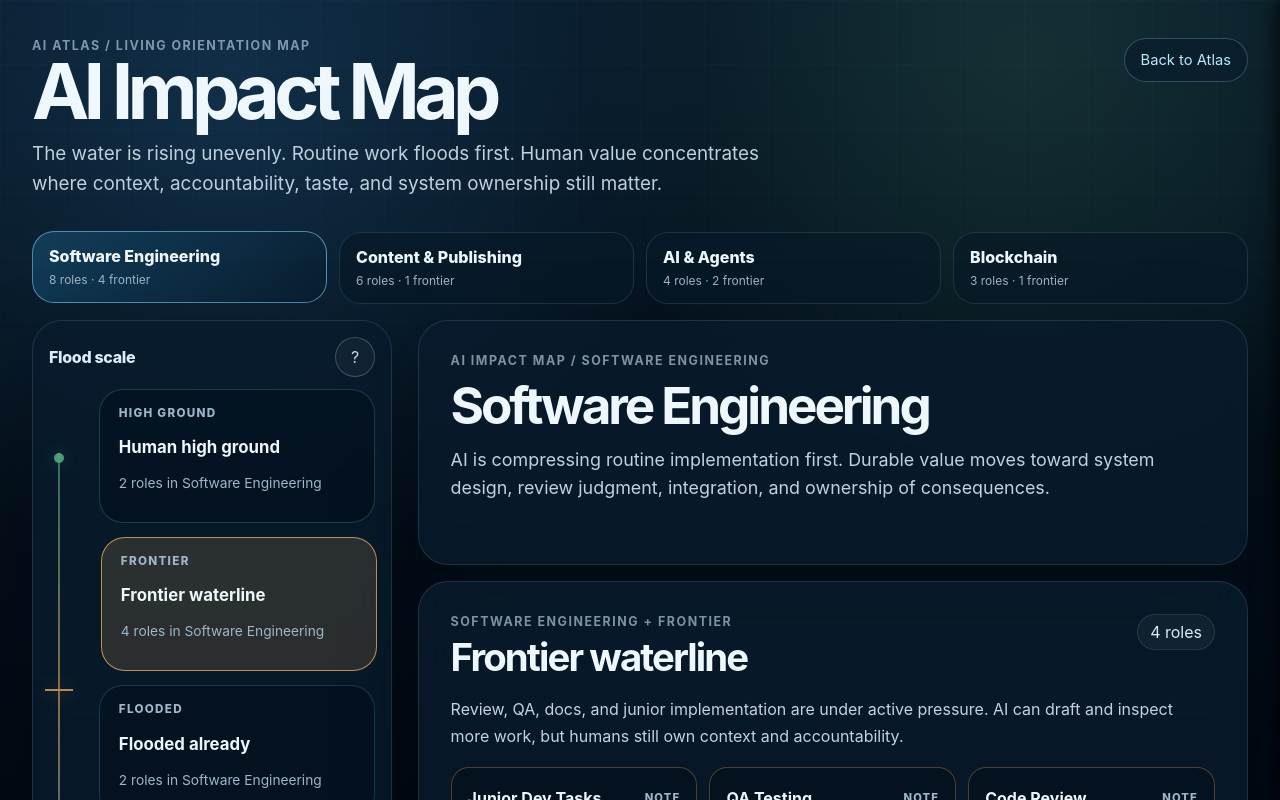
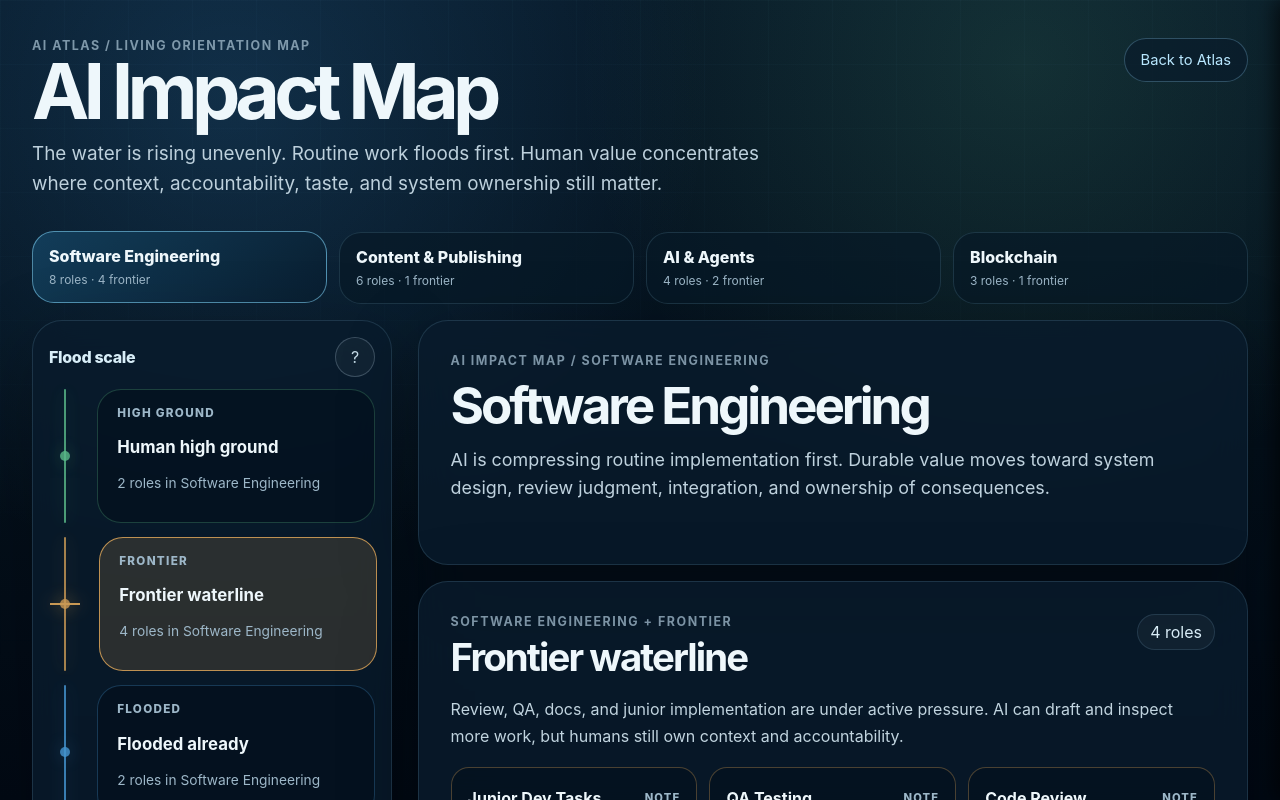
Before and after one commit to turtleand/ai-atlas, a React (Vite) app: page /ai-impact-map#software-engineering in a window 1280 px wide. Built offline with nearby package versions, Linux system fonts and the light colour scheme.

Commit message:
fix: align impact flood scale segments

```diff
--- a/src/components/impact-map/ImpactMapPage.tsx
+++ b/src/components/impact-map/ImpactMapPage.tsx
@@ -105,8 +105,13 @@ function FloodScale({
         </div>
       )}
 
+      <div className="impact-flood-scale-body">
         <div className="impact-scale-rail" aria-hidden="true">
-        <span className="impact-scale-waterline" />
+          {statusOrder.map((status) => (
+            <span key={status} className={`impact-scale-segment ${status}`}>
+              {status === 'frontier' && <span className="impact-scale-waterline" />}
+            </span>
+          ))}
         </div>
 
         <div className="impact-flood-layer-list">
@@ -128,6 +133,7 @@ function FloodScale({
               </button>
             );
           })}
+        </div>
       </div>
     </aside>
   );
--- a/src/styles/impact-map.css
+++ b/src/styles/impact-map.css
@@ -242,60 +242,82 @@
   color: var(--impact-ink);
 }
 
-.impact-scale-rail {
-  position: absolute;
-  top: 132px;
-  bottom: 1.45rem;
-  left: 1.55rem;
-  width: 2px;
-  background: linear-gradient(180deg, rgba(var(--impact-safe-rgb), 0.6), rgba(var(--impact-frontier-rgb), 0.75), rgba(var(--impact-submerged-rgb), 0.75));
-  opacity: 0.7;
+.impact-flood-scale-body {
+  --impact-flood-layer-min-height: 134px;
+  --impact-flood-layer-gap: 0.9rem;
+  display: grid;
+  grid-template-columns: 2rem minmax(0, 1fr);
+  gap: 1rem;
+  align-items: stretch;
 }
 
-.impact-scale-rail::before,
-.impact-scale-rail::after {
+.impact-scale-rail {
+  display: grid;
+  grid-template-rows: repeat(3, minmax(var(--impact-flood-layer-min-height), 1fr));
+  gap: var(--impact-flood-layer-gap);
+  justify-items: center;
+  opacity: 0.78;
+}
+
+.impact-scale-segment {
+  position: relative;
+  width: 2px;
+  min-height: var(--impact-flood-layer-min-height);
+  border-radius: 999px;
+}
+
+.impact-scale-segment::before {
   content: '';
   position: absolute;
-  left: -4px;
+  left: 50%;
+  top: 50%;
   width: 10px;
   height: 10px;
   border-radius: 999px;
+  transform: translate(-50%, -50%);
 }
 
-.impact-scale-rail::before {
-  top: 0;
-  background: rgba(var(--impact-safe-rgb), 0.9);
-  box-shadow: 0 0 18px rgba(var(--impact-safe-rgb), 0.38);
+.impact-scale-segment.safe,
+.impact-scale-segment.safe::before {
+  background: rgba(var(--impact-safe-rgb), 0.82);
+  box-shadow: 0 0 18px rgba(var(--impact-safe-rgb), 0.32);
 }
 
-.impact-scale-rail::after {
-  bottom: 0;
-  background: rgba(var(--impact-submerged-rgb), 0.9);
-  box-shadow: 0 0 18px rgba(var(--impact-submerged-rgb), 0.38);
+.impact-scale-segment.frontier,
+.impact-scale-segment.frontier::before {
+  background: rgba(var(--impact-frontier-rgb), 0.82);
+  box-shadow: 0 0 18px rgba(var(--impact-frontier-rgb), 0.32);
+}
+
+.impact-scale-segment.submerged,
+.impact-scale-segment.submerged::before {
+  background: rgba(var(--impact-submerged-rgb), 0.82);
+  box-shadow: 0 0 18px rgba(var(--impact-submerged-rgb), 0.32);
 }
 
 .impact-scale-waterline {
   position: absolute;
-  left: -13px;
-  top: 48%;
-  width: 28px;
+  left: 50%;
+  top: 50%;
+  width: 30px;
   height: 2px;
   background: var(--impact-frontier);
-  box-shadow: 0 0 18px rgba(var(--impact-frontier-rgb), 0.7);
+  box-shadow: 0 0 18px rgba(var(--impact-frontier-rgb), 0.72);
+  transform: translate(-50%, -50%);
 }
 
 .impact-flood-layer-list {
   position: relative;
   display: grid;
-  gap: 0.9rem;
-  margin-left: 3.1rem;
+  grid-template-rows: repeat(3, minmax(var(--impact-flood-layer-min-height), 1fr));
+  gap: var(--impact-flood-layer-gap);
   padding-left: 0;
 }
 
 .impact-flood-layer {
   display: grid;
   gap: 0.35rem;
-  min-height: 134px;
+  min-height: var(--impact-flood-layer-min-height);
   padding: 1rem 1rem 1rem 1.2rem;
   border: 1px solid var(--impact-line);
   border-radius: 24px;
@@ -654,8 +676,13 @@
     min-height: auto;
   }
 
+  .impact-flood-scale-body {
+    display: block;
+  }
+
   .impact-flood-layer-list {
     grid-template-columns: repeat(3, minmax(0, 1fr));
+    grid-template-rows: none;
     padding-left: 0;
   }
 
```
Lines whose indentation alone changed are shown as unchanged.
